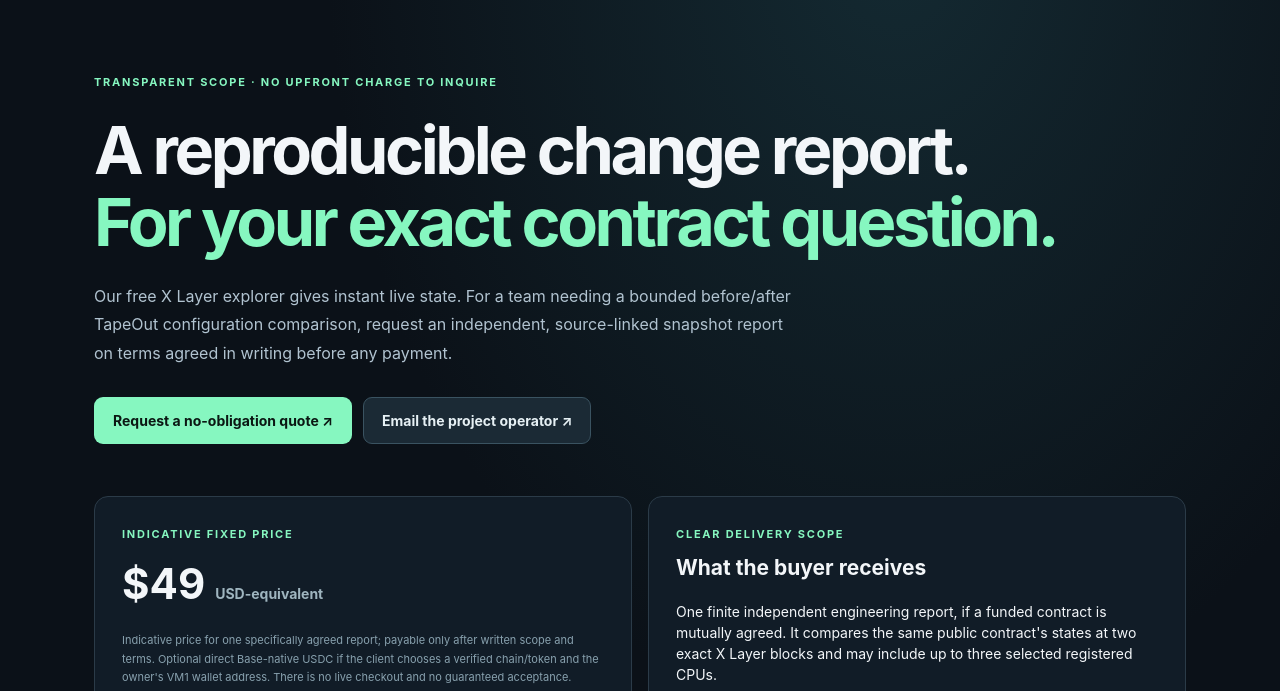
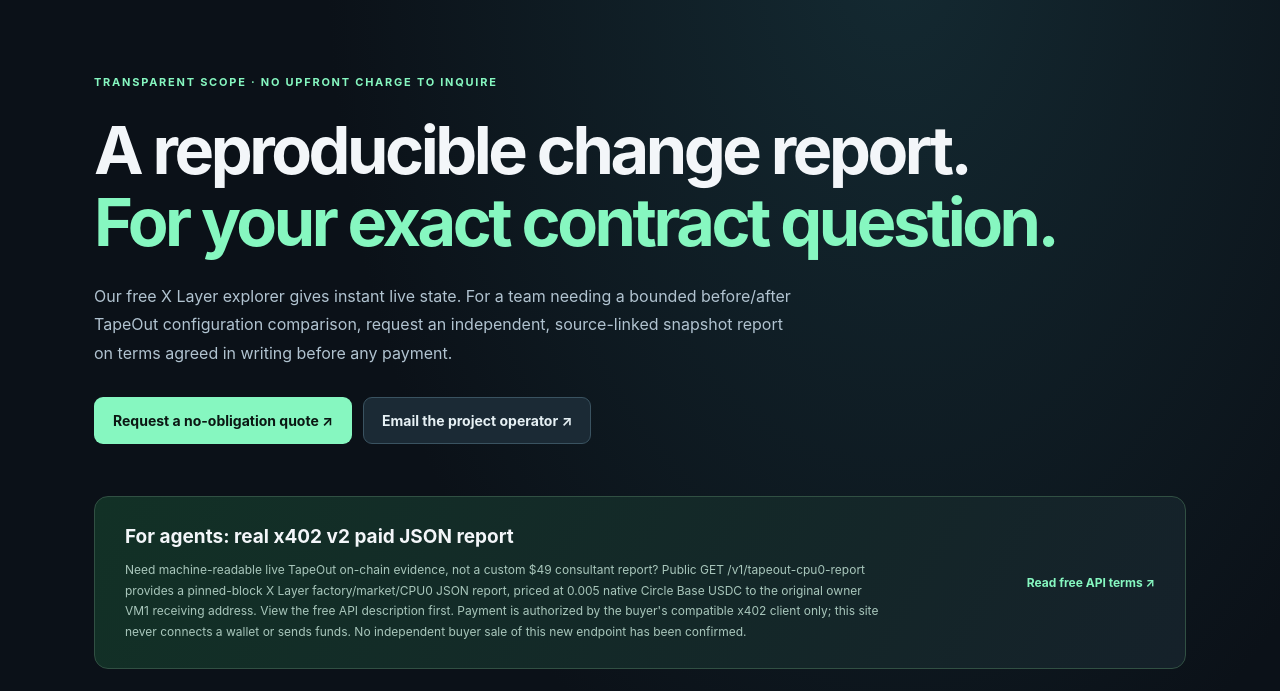
Before and after one commit to livastic-vm5-primary-20260911/tapeout-xlayer-integrity-lens, a website: page commercial.html in a window 1280 px wide. Shown: the part 84-775 px from the top of the page. Drawn offline with Linux system fonts and the light colour scheme.

Commit message:
feat: connect free TapeOut inspector to real owner-wallet x402 machine API

```diff
--- a/commercial.html
+++ b/commercial.html
@@ -12,6 +12,9 @@
 <p>Our free X Layer explorer gives instant live state. For a team needing a bounded before/after TapeOut configuration comparison, request an independent, source-linked snapshot report on terms agreed in writing before any payment.</p>
 <div class="hero-actions"><a class="primary" href="https://github.com/livastic-vm5-primary-20260911/tapeout-xlayer-integrity-lens/issues/new?template=tapeout-evidence-pilot.yml" target="_blank" rel="noopener noreferrer" style="display:inline-flex;align-items:center">Request a no-obligation quote ↗</a><a class="secondary" href="mailto:onecursor1@gmail.com?subject=TapeOut%20independent%20public%20evidence%20pilot%20inquiry" style="display:inline-flex;align-items:center">Email the project operator ↗</a></div>
 </section>
+<section class="evidence" style="margin:0 0 25px"><div><h2>For agents: real x402 v2 paid JSON report</h2>
+<p>Need machine-readable live TapeOut on-chain evidence, not a custom $49 consultant report? Public GET /v1/tapeout-cpu0-report provides a pinned-block X Layer factory/market/CPU0 JSON report, priced at 0.005 native Circle Base USDC to the original owner VM1 receiving address. View the free API description first. Payment is authorized by the buyer's compatible x402 client only; this site never connects a wallet or sends funds. No independent buyer sale of this new endpoint has been confirmed.</p></div>
+<a class="evidence-link" href="https://vm5-openapi-x402.onrender.com/v1/tapeout-cpu0-sample" target="_blank" rel="noopener noreferrer">Read free API terms ↗</a></section>
 <section class="panel-grid">
 <article class="panel"><div class="eyebrow">INDICATIVE FIXED PRICE</div><h2 style="font-size:42px;margin:10px 0">$49 <small style="font-size:14px;color:#9fb5bf">USD-equivalent</small></h2><p class="annotation">Indicative price for one specifically agreed report; payable only after written scope and terms. Optional direct Base-native USDC if the client chooses a verified chain/token and the owner's VM1 wallet address. There is no live checkout and no guaranteed acceptance.</p><div class="control-row"><span>Initial inquiry</span><span class="value">Free</span></div><div class="control-row"><span>Public project inputs</span><span class="value">X Layer blocks, factory/CPU indices</span></div><div class="control-row"><span>Sample delivery format</span><span class="value">Markdown + JSON + CSV</span></div><div class="control-row"><span>Custody / signing</span><span class="value good">Never required</span></div></article>
 <article class="panel"><div class="eyebrow">CLEAR DELIVERY SCOPE</div><h2 style="margin-top:10px">What the buyer receives</h2><p>One finite independent engineering report, if a funded contract is mutually agreed. It compares the same public contract's states at two exact X Layer blocks and may include up to three selected registered CPUs.</p><ul style="padding-left:18px;color:#b4c8d3;line-height:2"><li>Protocol fee, market fee, sealing and proxy implementation changes</li><li>On-chain factory, marketplace and chosen CPU references</li><li>Reproduction commands and pinned-block evidence</li><li>Plain-English limitations and unknowns, not security certification</li><li>One accuracy correction within the accepted scope</li></ul></article>
```
Also changed, not shown: index.html (+1 -0 lines), README.md.
